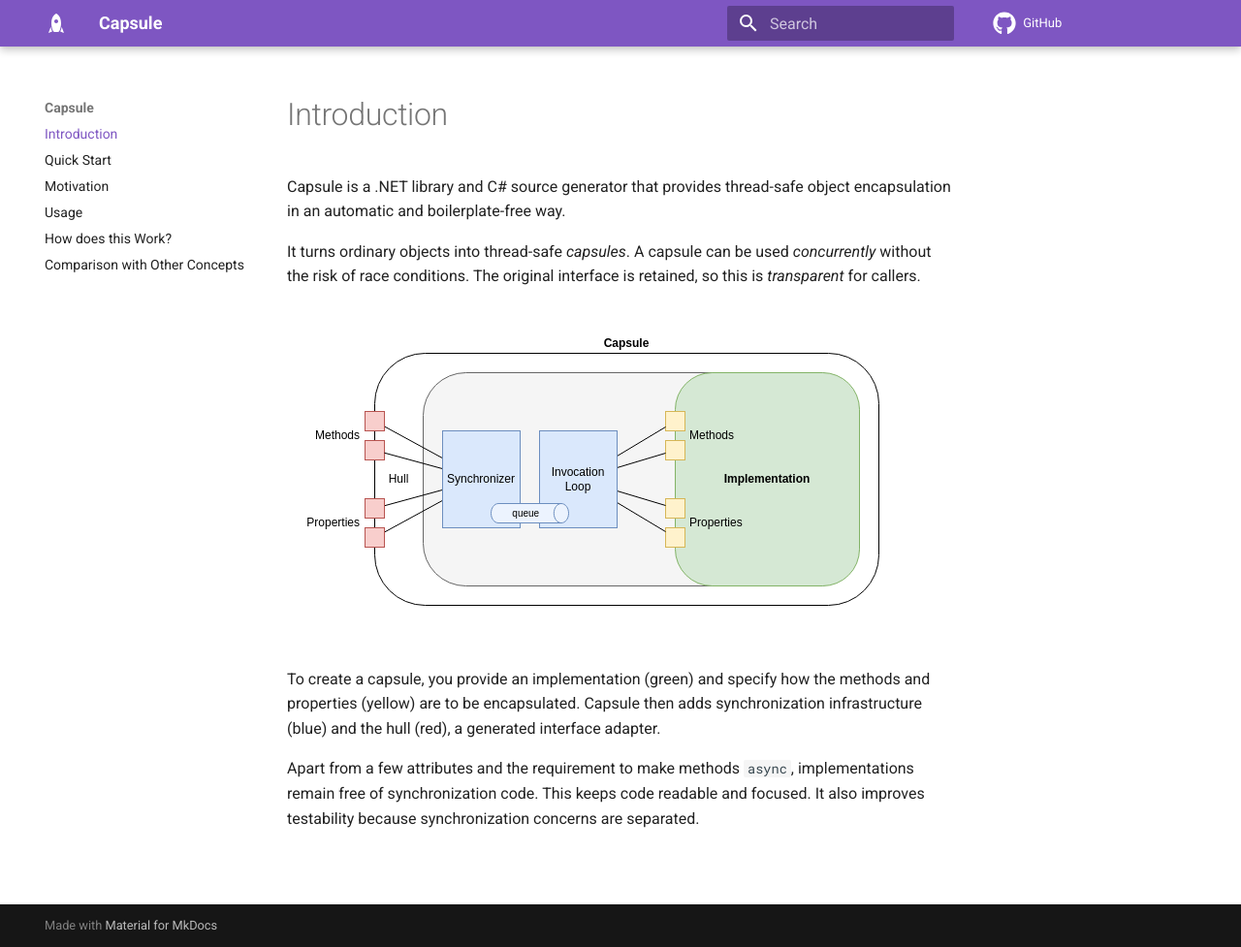
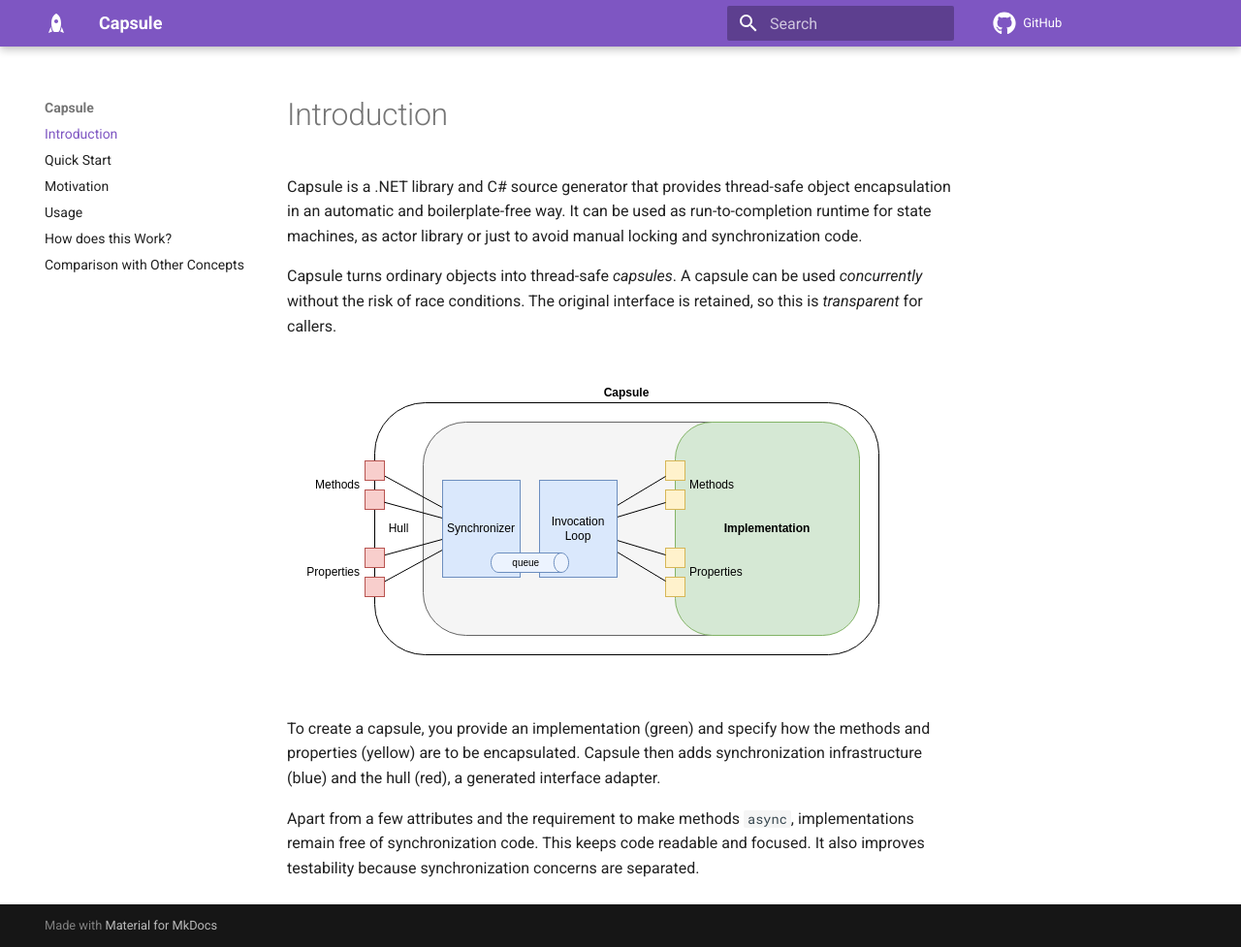
Before and after one commit to thedmi/capsule, an MkDocs documentation site: the page built from docs/docs/index.md, in a window 1280 px wide and 977 px high. Shown: the whole window at 97% size. Built offline with MkDocs 1.6.1 and Material for MkDocs 9.7.7, drawn with Linux system fonts in a browser that asks for light colours; comment, search, counter and statistics services are not loaded.

Commit message:
chore: Update docs to v3

```diff
--- a/docs/docs/index.md
+++ b/docs/docs/index.md
@@ -1,9 +1,9 @@
 
 # Introduction
 
-Capsule is a .NET library and C# source generator that provides thread-safe object encapsulation in an automatic and boilerplate-free way.
+Capsule is a .NET library and C# source generator that provides thread-safe object encapsulation in an automatic and boilerplate-free way. It can be used as run-to-completion runtime for state machines, as actor library or just to avoid manual locking and synchronization code.
 
-It turns ordinary objects into thread-safe *capsules*. A capsule can be used *concurrently* without the risk of race conditions. The original interface is retained, so this is *transparent* for callers.
+Capsule turns ordinary objects into thread-safe *capsules*. A capsule can be used *concurrently* without the risk of race conditions. The original interface is retained, so this is *transparent* for callers.
 
 ![Encapsulating an object](capsule.drawio.svg)
 
```
Also changed, not shown: README.md, 1 other file.
